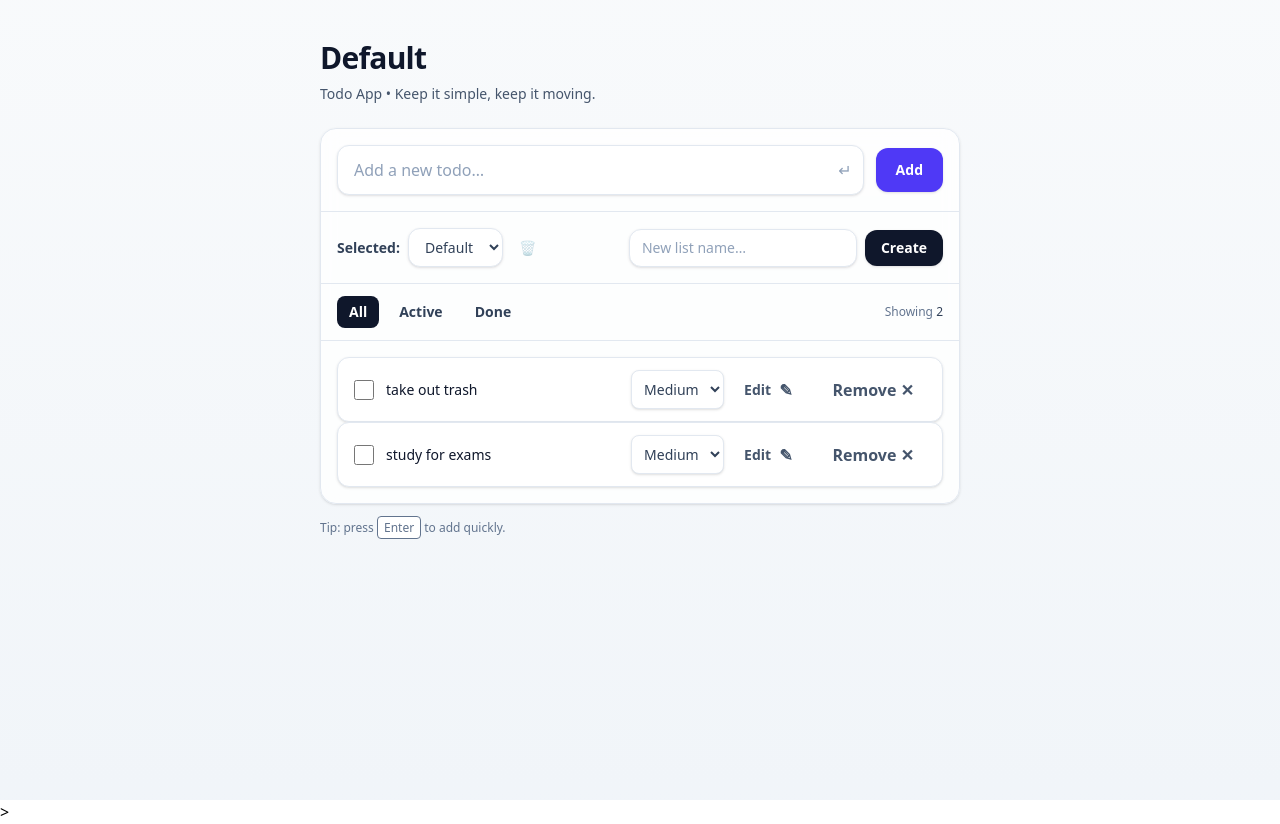
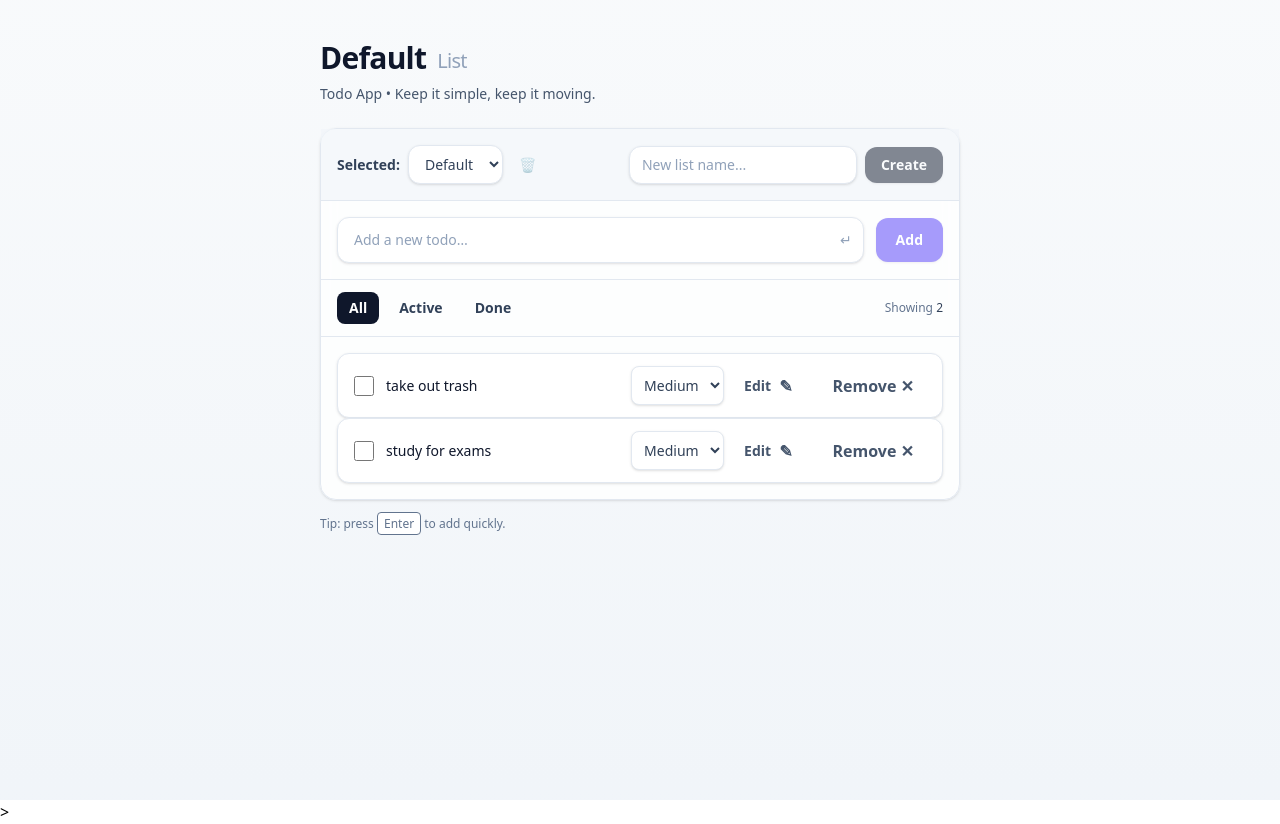
Before and after one commit to sebas524/todo-app, an Angular app: page / in a window 1280 px wide. Built offline with nearby package versions, Linux system fonts and the light colour scheme.

Commit message:
change layout and also implemented component

```diff
--- a/src/app/todos/components/input-bar-with-button/input-bar-with-button.component.html
+++ b/src/app/todos/components/input-bar-with-button/input-bar-with-button.component.html
@@ -1,6 +1,5 @@
-<p>input-bar-with-button works!</p>
-
 <div class="flex items-center gap-2" [class]="containerClass()">
+  <div class="relative flex-1">
     <input
       type="text"
       [placeholder]="placeholder()"
@@ -12,6 +11,10 @@
       (keyup.enter)="submit()"
     />
 
+    <!-- ✅ Optional projected suffix (e.g., ↵ hint) -->
+    <ng-content select="[suffix]"></ng-content>
+  </div>
+
   <button
     type="button"
     class="inline-flex items-center justify-center rounded-xl px-4 py-2 text-sm font-semibold text-white shadow-sm transition focus:outline-none focus:ring-4 cursor-pointer disabled:opacity-50 disabled:cursor-not-allowed"
--- a/src/app/todos/todo-list/todo-list.component.html
+++ b/src/app/todos/todo-list/todo-list.component.html
@@ -3,7 +3,10 @@
     <!-- Header -->
     <div class="mb-6">
       <h2 class="text-3xl font-bold tracking-tight text-slate-900">
-        {{ selectedList()?.name ?? "Todo List" | titlecase }}
+        {{ selectedList()?.name ?? "Todo" | titlecase }}
+        <span class="ml-1 text-xl font-medium text-slate-400 align-middle">
+          List
+        </span>
       </h2>
 
       <p class="mt-2 text-sm text-slate-600">
@@ -15,39 +18,9 @@
     <div
       class="rounded-2xl border border-slate-200 bg-white/80 shadow-sm backdrop-blur"
     >
-      <!-- Input row -->
-      <div
-        class="flex flex-col gap-3 border-b border-slate-200 p-4 sm:flex-row sm:items-center"
-      >
-        <div class="relative flex-1">
-          <input
-            type="text"
-            name="title"
-            placeholder="Add a new todo…"
-            required
-            #txtTitle
-            (keyup.enter)="addTodo(txtTitle.value); txtTitle.value = ''"
-            class="w-full rounded-xl border border-slate-200 bg-white px-4 py-3 text-slate-900 placeholder:text-slate-400 shadow-sm outline-none transition focus:border-indigo-300 focus:ring-4 focus:ring-indigo-100"
-          />
-          <div
-            class="pointer-events-none absolute inset-y-0 right-3 flex items-center text-slate-400"
-          >
-            ↵
-          </div>
-        </div>
-
-        <button
-          type="button"
-          (click)="addTodo(txtTitle.value); txtTitle.value = ''"
-          class="inline-flex items-center justify-center rounded-xl bg-indigo-600 px-5 py-3 text-sm font-semibold text-white shadow-sm transition hover:bg-indigo-700 active:scale-[0.99] focus:outline-none focus:ring-4 focus:ring-indigo-200 cursor-pointer"
-        >
-          Add
-        </button>
-      </div>
-
       <!-- Lists bar -->
       <div
-        class="flex flex-col gap-3 border-b border-slate-200 p-4 sm:flex-row sm:items-center sm:justify-between"
+        class="flex flex-col gap-3 border-b border-slate-200 bg-slate-100/70 p-4 sm:flex-row sm:items-center sm:justify-between"
       >
         <!-- Left: Select + delete -->
         <div class="flex items-center gap-2">
@@ -80,27 +53,31 @@
           </button>
         </div>
 
-        <!-- Right: Create list -->
-        <div class="flex items-center gap-2">
-          <input
-            type="text"
-            placeholder="New list name…"
-            class="w-full max-w-xs rounded-xl border border-slate-200 bg-white px-3 py-2 text-sm text-slate-900 placeholder:text-slate-400 shadow-sm outline-none transition focus:border-indigo-300 focus:ring-4 focus:ring-indigo-100"
-            #newListName
-            (keyup.enter)="
-              createList(newListName.value); newListName.value = ''
-            "
-          />
+        <app-input-bar-with-button
+          placeholder="New list name..."
+          buttonLabel="Create"
+          containerClass="flex items-center gap-2"
+          inputClass="max-w-xs"
+          buttonClass="bg-slate-900 hover:bg-slate-800 focus:ring-slate-200"
+          (submitted)="createList($event)"
+        ></app-input-bar-with-button>
+      </div>
 
-          <button
-            type="button"
-            class="inline-flex items-center justify-center rounded-xl bg-slate-900 px-4 py-2 text-sm font-semibold text-white shadow-sm transition hover:bg-slate-800 focus:outline-none focus:ring-4 focus:ring-slate-200 cursor-pointer"
-            (click)="createList(newListName.value); newListName.value = ''"
-          >
-            Create
-          </button>
+      <app-input-bar-with-button
+        placeholder="Add a new todo…"
+        buttonLabel="Add"
+        containerClass="flex flex-col gap-3 border-b border-slate-200 p-4 sm:flex-row sm:items-center"
+        inputClass="pr-10 px-4 py-3 text-sm font-medium"
+        buttonClass="bg-indigo-600 hover:bg-indigo-700 focus:ring-indigo-200 px-5 py-3 text-sm font-semibold active:scale-[0.99]"
+        (submitted)="addTodo($event)"
+      >
+        <div
+          suffix
+          class="pointer-events-none absolute inset-y-0 right-3 flex items-center text-slate-400 text-sm"
+        >
+          ↵
         </div>
-      </div>
+      </app-input-bar-with-button>
 
       <!-- Filters -->
       <div
--- a/src/app/todos/todo-list/todo-list.component.ts
+++ b/src/app/todos/todo-list/todo-list.component.ts
@@ -3,10 +3,11 @@ import { Priority } from '../interface/todo.interface';
 import { TodoItemComponent } from '../todo-item/todo-item.component';
 import { TodoStoreService } from '../services/todo-store.service';
 import { TitleCasePipe } from '@angular/common';
+import { InputBarWithButtonComponent } from '../components/input-bar-with-button/input-bar-with-button.component';
 
 @Component({
   selector: 'app-todo-list',
-  imports: [TodoItemComponent, TitleCasePipe],
+  imports: [TodoItemComponent, TitleCasePipe, InputBarWithButtonComponent],
   templateUrl: './todo-list.component.html',
   styleUrl: './todo-list.component.css',
 })
```
Lines whose indentation alone changed are shown as unchanged.
